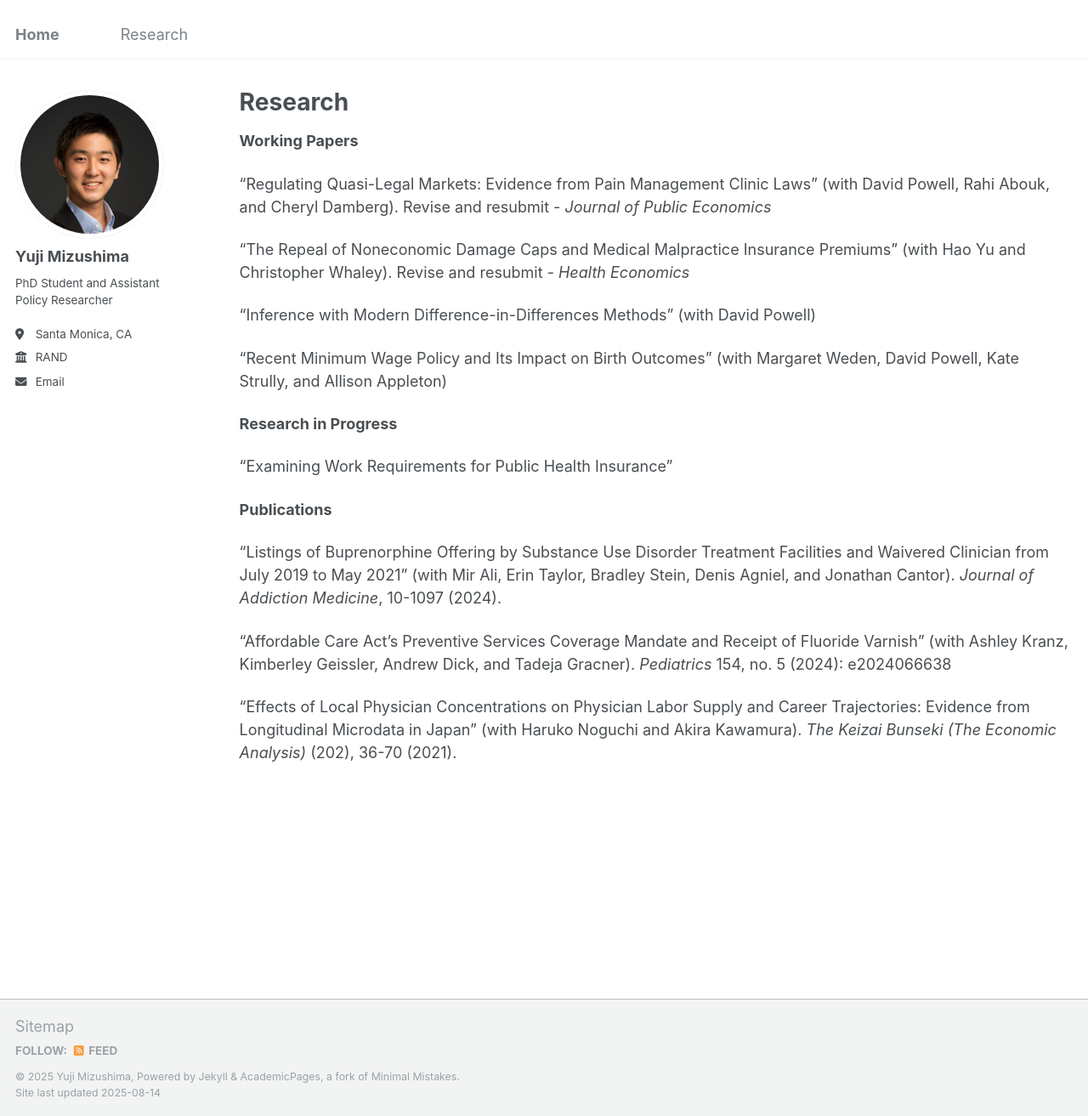
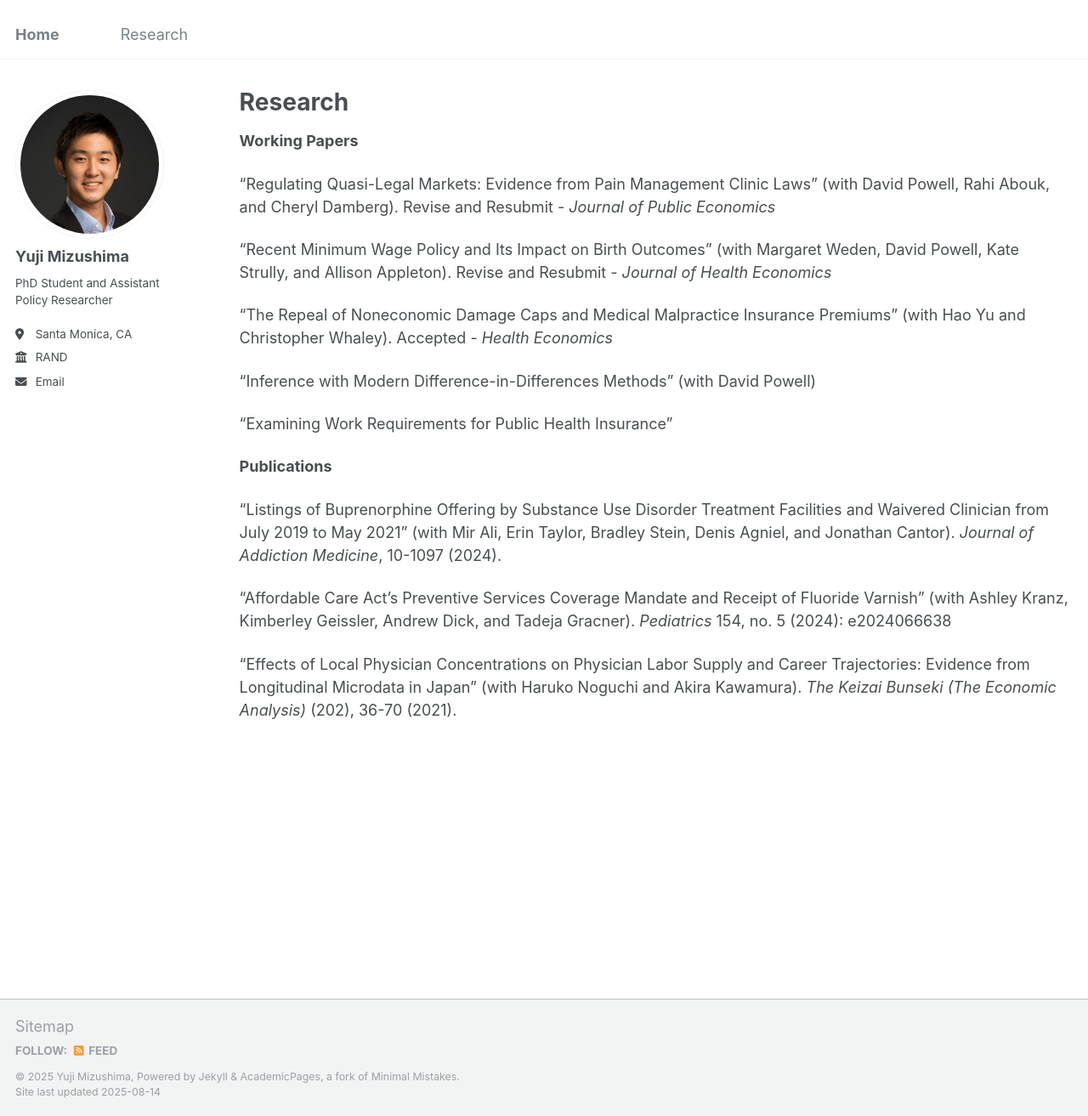
Before and after one commit to yujimizushima/yujimizushima.github.io, a Jekyll site: the page built from _pages/research.md, in a window 1280 px wide and 1313 px high. Shown: the whole window at 85% size. Built offline with Jekyll 4.4.1, drawn with Linux system fonts in a browser that asks for light colours.

Commit message:
Update research.md

```diff
--- a/_pages/research.md
+++ b/_pages/research.md
@@ -7,15 +7,13 @@ author_profile: true
 
 **Working Papers**
 
-"Regulating Quasi-Legal Markets: Evidence from Pain Management Clinic Laws" (with David Powell, Rahi Abouk, and Cheryl Damberg). Revise and resubmit - _Journal of Public Economics_
+"Regulating Quasi-Legal Markets: Evidence from Pain Management Clinic Laws" (with David Powell, Rahi Abouk, and Cheryl Damberg). Revise and Resubmit - _Journal of Public Economics_
 
-"The Repeal of Noneconomic Damage Caps and Medical Malpractice Insurance Premiums" (with Hao Yu and Christopher Whaley). Revise and resubmit - _Health Economics_
+"Recent Minimum Wage Policy and Its Impact on Birth Outcomes" (with Margaret Weden, David Powell, Kate Strully, and Allison Appleton). Revise and Resubmit - _Journal of Health Economics_
+
+"The Repeal of Noneconomic Damage Caps and Medical Malpractice Insurance Premiums" (with Hao Yu and Christopher Whaley). Accepted - _Health Economics_
 
 "Inference with Modern Difference-in-Differences Methods" (with David Powell)
-
-"Recent Minimum Wage Policy and Its Impact on Birth Outcomes" (with Margaret Weden, David Powell, Kate Strully, and Allison Appleton)
-
-**Research in Progress**
 
 "Examining Work Requirements for Public Health Insurance"
 
```
